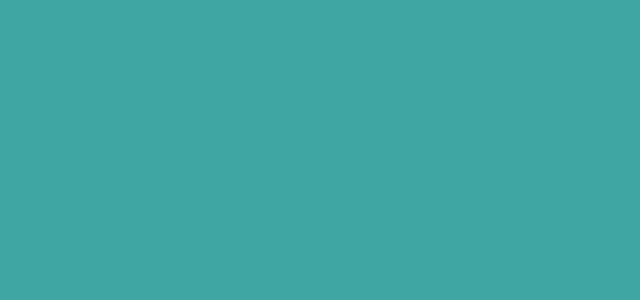
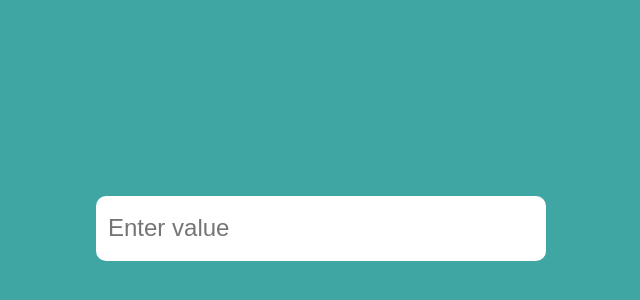
Before and after one commit to apileg/frontend-virtualization, a Vue app: page / in a window 1280 px wide. Shown: the part 172-472 px from the top of the page, without its empty margins (319-959 px from the left). Built offline with nearby package versions, Linux system fonts and the light colour scheme.

Commit message:
feat: implement base components and styles

```diff
--- a/index.html
+++ b/index.html
@@ -1,13 +1,13 @@
-<!DOCTYPE html>
+<!doctype html>
 <html lang="en">
   <head>
-    <meta charset="UTF-8">
-    <link rel="icon" href="/favicon.ico">
-    <meta name="viewport" content="width=device-width, initial-scale=1.0">
+    <meta charset="UTF-8" />
+    <link rel="icon" href="/favicon.ico" />
+    <meta name="viewport" content="width=device-width, initial-scale=1.0" />
     <title>Vite App</title>
   </head>
   <body>
-    <div id="app"></div>
+    <div id="app" style="height: 100%; width: 100%"></div>
     <script type="module" src="/src/main.ts"></script>
   </body>
 </html>
--- a/src/App.vue
+++ b/src/App.vue
@@ -1,7 +1,11 @@
-<script setup lang="ts"></script>
+<script setup lang="ts">
+import ProductsSearch from './components/ProductsSearch.vue'
+</script>
 
 <template>
-  <header></header>
-
-  <main></main>
+  <main>
+    <div class="d-flex-center items-center h-100">
+      <ProductsSearch />
+    </div>
+  </main>
 </template>
--- /dev/null
+++ b/src/assets/custom.css
@@ -0,0 +1,32 @@
+.d-flex-center {
+  display: flex;
+  justify-content: center;
+}
+
+.items-center {
+  align-items: center;
+}
+
+.h-100 {
+  height: 100%;
+}
+
+.w-100 {
+  width: 100%;
+}
+
+.mt-10 {
+  margin-top: 10px;
+}
+
+.card-border-radius {
+  border-radius: 10px;
+}
+
+.relative-position {
+  position: relative;
+}
+
+.absolute-position {
+  position: absolute;
+}
--- a/src/assets/main.css
+++ b/src/assets/main.css
@@ -1,140 +1,24 @@
-/* http://meyerweb.com/eric/tools/css/reset/
-   v2.0 | 20110126
-   License: none (public domain)
-*/
+@import '/src/assets/custom.css';
+
+* {
+  box-sizing: border-box;
+  margin: 0;
+  padding: 0;
+
+  font-size: 12px;
+}
 
 html,
 body,
-div,
-span,
-applet,
-object,
-iframe,
-h1,
-h2,
-h3,
-h4,
-h5,
-h6,
-p,
-blockquote,
-pre,
-a,
-abbr,
-acronym,
-address,
-big,
-cite,
-code,
-del,
-dfn,
-em,
-img,
-ins,
-kbd,
-q,
-s,
-samp,
-small,
-strike,
-strong,
-sub,
-sup,
-tt,
-var,
-b,
-u,
-i,
-center,
-dl,
-dt,
-dd,
-ol,
-ul,
-li,
-fieldset,
-form,
-label,
-legend,
-table,
-caption,
-tbody,
-tfoot,
-thead,
-tr,
-th,
-td,
-article,
-aside,
-canvas,
-details,
-embed,
-figure,
-figcaption,
-footer,
-header,
-hgroup,
-menu,
-nav,
-output,
-ruby,
-section,
-summary,
-time,
-mark,
-audio,
-video {
-  margin: 0;
-  padding: 0;
-  border: 0;
-  font-size: 100%;
-  font: inherit;
-  vertical-align: baseline;
+main {
+  width: 100%;
+  height: 100%;
 }
 
-/* HTML5 display-role reset for older browsers */
-article,
-aside,
-details,
-figcaption,
-figure,
-footer,
-header,
-hgroup,
-menu,
-nav,
-section {
-  display: block;
+input {
+  border: none;
+  outline: none;
 }
-
-body {
-  line-height: 1;
-}
-
-ol,
-ul {
-  list-style: none;
-}
-
-blockquote,
-q {
-  quotes: none;
-}
-
-blockquote:before,
-blockquote:after,
-q:before,
-q:after {
-  content: '';
-  content: none;
-}
-
-table {
-  border-collapse: collapse;
-  border-spacing: 0;
-}
-
-/* end of CSS reset */
 
 body {
   background-color: #3fa6a3;
--- /dev/null
+++ b/src/components/Card.vue
@@ -0,0 +1,5 @@
+<script setup lang="ts"></script>
+
+<template></template>
+
+<style scoped></style>
--- /dev/null
+++ b/src/components/InputComponent.vue
@@ -0,0 +1,51 @@
+<script setup lang="ts">
+defineProps<{
+  inputValue: string
+}>()
+
+const emit = defineEmits<{
+  (e: 'update:inputValue', newValue: string): void
+  (e: 'onFocus'): void
+  (e: 'onBlur'): void
+}>()
+
+function updateInputValue(event: Event) {
+  const currentTarget = event.currentTarget as HTMLInputElement
+
+  if (currentTarget) {
+    emit('update:inputValue', currentTarget.value.trim())
+  }
+}
+
+function emitFocus() {
+  emit('onFocus')
+}
+
+function emitBlur() {
+  emit('onBlur')
+}
+</script>
+<template>
+  <div class="relative-position">
+    <input
+      :model-value="inputValue"
+      placeholder="Enter value"
+      class="input-styles card-border-radius"
+      @input="updateInputValue"
+      @focus="emitFocus"
+      @blur="emitBlur"
+    />
+
+    <slot></slot>
+  </div>
+</template>
+
+<style scoped>
+.input-styles {
+  width: 100%;
+  height: 65px;
+  padding: 1rem;
+
+  font-size: 2rem;
+}
+</style>
--- /dev/null
+++ b/src/components/ModalMenu.vue
@@ -0,0 +1,25 @@
+<script setup lang="ts"></script>
+
+<template>
+  <Transition name="fade">
+    <div class="mt-10 modal-menu card-border-radius absolute-position">123</div>
+  </Transition>
+</template>
+
+<style scoped>
+.fade-enter-active,
+.fade-leave-active {
+  transition: opacity 0.5s ease;
+}
+.fade-enter-from,
+.fade-leave-to {
+  opacity: 0;
+}
+
+.modal-menu {
+  height: 325px;
+  width: 100%;
+  background-color: white;
+  padding: 15px;
+}
+</style>
--- /dev/null
+++ b/src/components/ProductsSearch.vue
@@ -0,0 +1,30 @@
+<script setup lang="ts">
+import InputComponent from './InputComponent.vue'
+import { ref } from 'vue'
+import ModalMenu from './ModalMenu.vue'
+
+const inputValue = ref('')
+const isMenuShown = ref(false)
+
+function onFocus() {
+  isMenuShown.value = true
+}
+
+function onBlur() {
+  isMenuShown.value = false
+}
+</script>
+
+<template>
+  <div class="product-search">
+    <InputComponent v-model:input-value="inputValue" @on-focus="onFocus" @on-blur="onBlur">
+      <ModalMenu v-show="isMenuShown" />
+    </InputComponent>
+  </div>
+</template>
+
+<style scoped>
+.product-search {
+  width: 450px;
+}
+</style>
```
